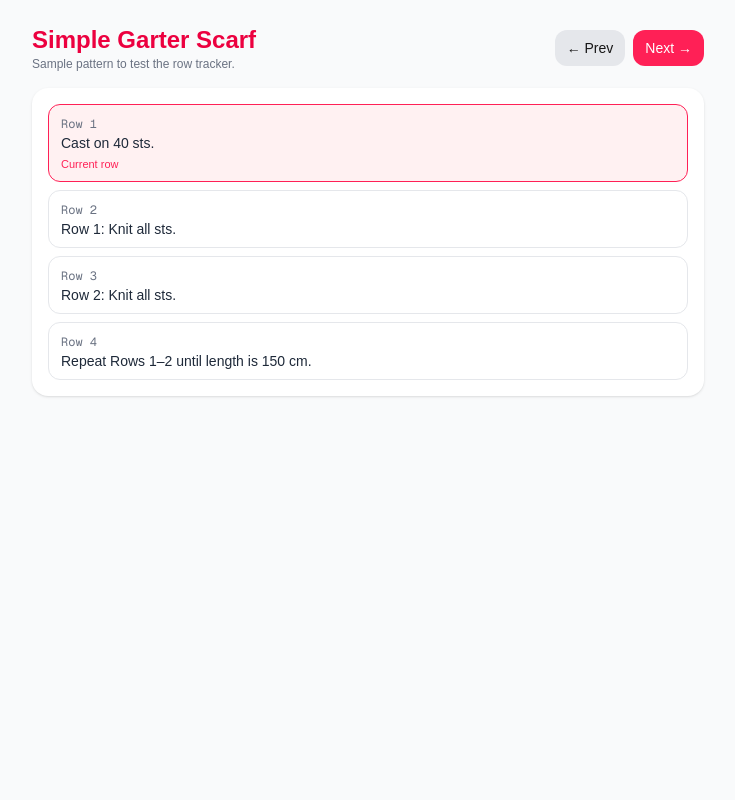
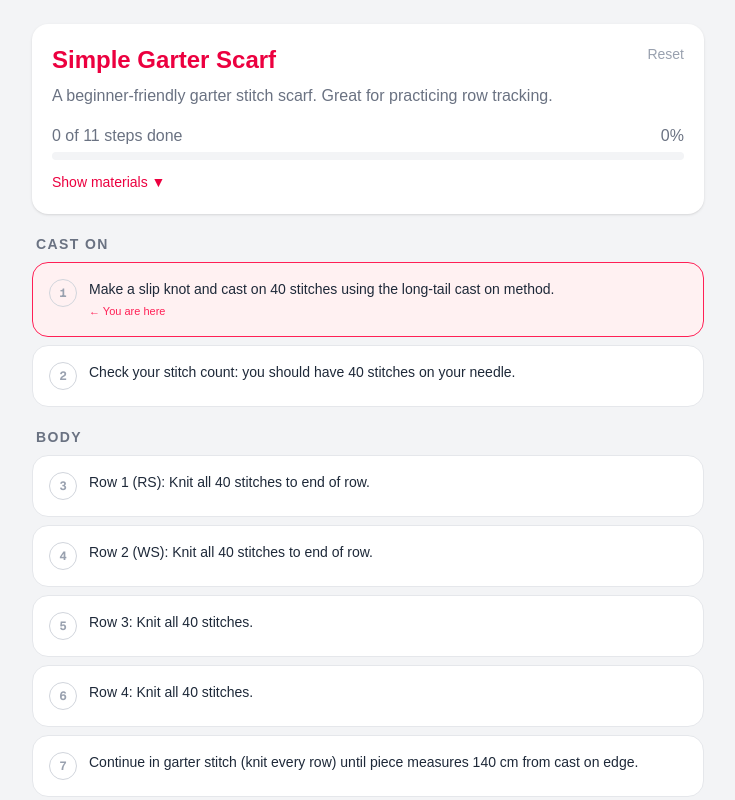
Before and after one commit to meti-guda/knit-forge, a Next.js app in the folder knit-forge/: page /patterns/sample in a window 1280 px wide. Shown: the top 800 px of the page, without its empty margins (272-1007 px from the left). Built offline with nearby package versions, Linux system fonts and the light colour scheme.

Commit message:
feat(mod-3): richer pattern tracker with sections, progress bar and done state

```diff
--- a/knit-forge/app/patterns/sample/page.tsx
+++ b/knit-forge/app/patterns/sample/page.tsx
@@ -2,104 +2,233 @@
 
 import { useState, useEffect } from "react";
 
-type PatternRow = {
-     number: number;
+type PatternStep = {
+     id: number;
+     section: string;
      instruction: string;
 };
 
-const SAMPLE_ROWS: PatternRow[] = [
-     { number: 1, instruction: "Cast on 40 sts." },
-     { number: 2, instruction: "Row 1: Knit all sts." },
-     { number: 3, instruction: "Row 2: Knit all sts." },
-     { number: 4, instruction: "Repeat Rows 1–2 until length is 150 cm." },
-];
+const PATTERN: {
+     title: string;
+     description: string;
+     materials: string[];
+     steps: PatternStep[];
+} = {
+     title: "Simple Garter Scarf",
+     description: "A beginner-friendly garter stitch scarf. Great for practicing row tracking.",
+     materials: [
+          "100g DK weight yarn",
+          "4.5mm knitting needles",
+          "Scissors + yarn needle",
+     ],
+     steps: [
+          { id: 1, section: "Cast On", instruction: "Make a slip knot and cast on 40 stitches using the long-tail cast on method." },
+          { id: 2, section: "Cast On", instruction: "Check your stitch count: you should have 40 stitches on your needle." },
+          { id: 3, section: "Body", instruction: "Row 1 (RS): Knit all 40 stitches to end of row." },
+          { id: 4, section: "Body", instruction: "Row 2 (WS): Knit all 40 stitches to end of row." },
+          { id: 5, section: "Body", instruction: "Row 3: Knit all 40 stitches." },
+          { id: 6, section: "Body", instruction: "Row 4: Knit all 40 stitches." },
+          { id: 7, section: "Body", instruction: "Continue in garter stitch (knit every row) until piece measures 140 cm from cast on edge." },
+          { id: 8, section: "Body", instruction: "Check length: lay flat and measure. Adjust by knitting more rows if needed." },
+          { id: 9, section: "Finishing", instruction: "Cast off loosely: knit 2 sts, pass first stitch over second. Repeat to end." },
+          { id: 10, section: "Finishing", instruction: "Cut yarn leaving a 15 cm tail. Pull tail through last stitch and tighten." },
+          { id: 11, section: "Finishing", instruction: "Weave in ends using a yarn needle. Block if desired." },
+     ],
+};
 
-const STORAGE_KEY = "knitforge-pattern-sample-current-row";
+const STORAGE_KEY = "knitforge-pattern-sample-progress";
 
 export default function SamplePatternPage() {
-     const [currentRow, setCurrentRow] = useState<number>(1);
+     const [mounted, setMounted] = useState(false);
+     const [currentId, setCurrentId] = useState<number>(1);
+     const [doneIds, setDoneIds] = useState<number[]>([]);
+     const [showMaterials, setShowMaterials] = useState(false);
 
      useEffect(() => {
           const saved = localStorage.getItem(STORAGE_KEY);
           if (saved) {
-               const n = parseInt(saved, 10);
-               if (!Number.isNaN(n)) setCurrentRow(n);
+               const parsed = JSON.parse(saved);
+               setCurrentId(parsed.currentId ?? 1);
+               setDoneIds(parsed.doneIds ?? []);
           }
+          setMounted(true);
      }, []);
 
      useEffect(() => {
-          localStorage.setItem(STORAGE_KEY, String(currentRow));
-     }, [currentRow]);
+          if (!mounted) return;
+          localStorage.setItem(STORAGE_KEY, JSON.stringify({ currentId, doneIds }));
+     }, [currentId, doneIds, mounted]);
+
+     const totalSteps = PATTERN.steps.length;
+     const progress = Math.round((doneIds.length / totalSteps) * 100);
 
      const goNext = () => {
-          setCurrentRow((prev) =>
-               prev < SAMPLE_ROWS[SAMPLE_ROWS.length - 1].number ? prev + 1 : prev
+          const idx = PATTERN.steps.findIndex((s) => s.id === currentId);
+          if (idx < PATTERN.steps.length - 1) {
+               const nextId = PATTERN.steps[idx + 1].id;
+               if (!doneIds.includes(currentId)) {
+                    setDoneIds((prev) => [...prev, currentId]);
+               }
+               setCurrentId(nextId);
+          }
+     };
+
+     const goPrev = () => {
+          const idx = PATTERN.steps.findIndex((s) => s.id === currentId);
+          if (idx > 0) setCurrentId(PATTERN.steps[idx - 1].id);
+     };
+
+     const jumpTo = (id: number) => setCurrentId(id);
+
+     const toggleDone = (id: number) => {
+          setDoneIds((prev) =>
+               prev.includes(id) ? prev.filter((d) => d !== id) : [...prev, id]
           );
      };
 
-     const goPrev = () => {
-          setCurrentRow((prev) => (prev > 1 ? prev - 1 : prev));
+     const resetProgress = () => {
+          setCurrentId(1);
+          setDoneIds([]);
      };
 
-     const jumpTo = (rowNumber: number) => {
-          setCurrentRow(rowNumber);
-     };
+     const sections = PATTERN.steps.reduce<Record<string, PatternStep[]>>(
+          (acc, step) => {
+               if (!acc[step.section]) acc[step.section] = [];
+               acc[step.section].push(step);
+               return acc;
+          },
+          {}
+     );
+
+     if (!mounted) {
+          return (
+               <main className="min-h-screen bg-gray-50 flex items-center justify-center">
+                    <p className="text-gray-400">Loading...</p>
+               </main>
+          );
+     }
 
      return (
-          <main className="min-h-screen bg-gray-50 p-6">
-               <div className="max-w-2xl mx-auto space-y-4">
-                    <header className="flex items-center justify-between">
+          <main className="min-h-screen bg-gray-100 p-6">
+               <div className="max-w-2xl mx-auto space-y-5">
+
+                    <div className="bg-white rounded-2xl shadow p-5">
+                         <div className="flex justify-between items-start">
                               <div>
                                    <h1 className="text-2xl font-bold text-rose-600">
-                                   Simple Garter Scarf
+                                        {PATTERN.title}
                                    </h1>
-                              <p className="text-xs text-gray-500">
-                                   Sample pattern to test the row tracker.
+                                   <p className="text-md text-gray-500 mt-2">{PATTERN.description}</p>
+                              </div>
+                              <button
+                                   onClick={resetProgress}
+                                   className="text-sm text-gray-400 hover:text-red-500"
+                              >
+                                   Reset
+                              </button>
+                         </div>
+
+                         <div className="mt-4">
+                              <div className="flex justify-between text-md text-gray-500 mb-1">
+                                   <span>{doneIds.length} of {totalSteps} steps done</span>
+                                   <span>{progress}%</span>
+                              </div>
+                              <div className="w-full bg-gray-100 rounded-full h-2">
+                                   <div
+                                        className="bg-rose-500 h-2 rounded-full transition-all duration-300"
+                                        style={{ width: `${progress}%` }}
+                                   />
+                              </div>
+                         </div>
+
+                         <button
+                              onClick={() => setShowMaterials((v) => !v)}
+                              className="mt-3 text-sm text-rose-600 hover:underline"
+                         >
+                              {showMaterials ? "Hide materials ▲" : "Show materials ▼"}
+                         </button>
+                         {showMaterials && (
+                              <ul className="mt-2 space-y-1">
+                                   {PATTERN.materials.map((m, i) => (
+                                        <li key={i} className="text-sm text-gray-600 flex gap-2">
+                                             <span className="text-rose-400">•</span> {m}
+                                        </li>
+                                   ))}
+                              </ul>
+                         )}
+                    </div>
+
+                    {Object.entries(sections).map(([section, steps]) => (
+                         <div key={section}>
+                              <h2 className="text-sm font-semibold uppercase tracking-widest text-gray-500 mb-2 px-1">
+                                   {section}
+                              </h2>
+                              <div className="space-y-2">
+                                   {steps.map((step) => {
+                                        const isCurrent = step.id === currentId;
+                                        const isDone = doneIds.includes(step.id);
+                                        return (
+                                             <div
+                                                  key={step.id}
+                                                  onClick={() => jumpTo(step.id)}
+                                                  className={[
+                                                       "cursor-pointer rounded-2xl border p-4 flex gap-3 items-start transition-all",
+                                                       isCurrent
+                                                            ? "border-rose-500 bg-rose-50"
+                                                            : isDone
+                                                                 ? "border-gray-200 bg-gray-50 opacity-90"
+                                                                 : "border-gray-200 bg-white hover:bg-gray-50",
+                                                  ].join(" ")}
+                                             >
+                                                  <button
+                                                       onClick={(e) => {
+                                                            e.stopPropagation();
+                                                            toggleDone(step.id);
+                                                       }}
+                                                       className={[
+                                                            "min-w-[28px] h-7 rounded-full text-xs font-mono font-bold flex items-center justify-center border",
+                                                            isDone
+                                                                 ? "bg-rose-500 border-rose-500 text-white "
+                                                                 : "border-gray-300 text-gray-400",
+                                                       ].join(" ")}
+                                                  >
+                                                       {isDone ? "✓" : step.id}
+                                                  </button>
+
+                                                  <div>
+                                                       <p className={["text-sm", isDone ? "line-through text-gray-400 " : "text-gray-800"].join(" ")}>
+                                                            {step.instruction}
                                                        </p>
+                                                       {isCurrent && (
+                                                            <span className="text-[11px] text-rose-500 mt-1 block">
+                                                                 ← You are here
+                                                            </span>
+                                                       )}
                                                   </div>
-                         <div className="flex gap-2">
+                                             </div>
+                                        );
+                                   })}
+                              </div>
+                         </div>
+                    ))}
+
+                    <div className="flex justify-between pb-6">
                          <button
                               onClick={goPrev}
-                                   className="px-3 py-2 rounded-xl bg-gray-200 text-sm hover:bg-gray-300"
+                              className="px-5 py-2 rounded-xl bg-gray-300 text-sm font-semibold text-white hover:bg-gray-400 border border-gray-400"
                          >
-                                   ← Prev
+                              ←  Prev
                          </button>
                          <button
                               onClick={goNext}
-                                   className="px-3 py-2 rounded-xl bg-rose-500 text-sm text-white hover:bg-rose-600"
+                              className="px-5 py-2 rounded-xl border border-rose-500 bg-rose-400 text-white text-sm font-semibold hover:bg-rose-600"
                          >
-                                   Next →
+                              {currentId === PATTERN.steps[PATTERN.steps.length - 1].id
+                                   ? "Finish 🎉"
+                                   : "Next →"}
                          </button>
                     </div>
-                    </header>
 
-                    <section className="bg-white rounded-2xl shadow p-4 space-y-2">
-                         {SAMPLE_ROWS.map((row) => {
-                              const isCurrent = row.number === currentRow;
-                              return (
-                                   <button
-                                        key={row.number}
-                                        onClick={() => jumpTo(row.number)}
-                                        className={[
-                                             "w-full text-left px-3 py-2 rounded-xl border text-sm",
-                                             isCurrent
-                                                  ? "border-rose-500 bg-rose-50"
-                                                  : "border-gray-200 hover:bg-gray-50",
-                                        ].join(" ")}
-                                   >
-                                        <span className="font-mono text-xs text-gray-500">
-                                             Row {row.number}
-                                        </span>
-                                        <p className="text-gray-800">{row.instruction}</p>
-                                        {isCurrent && (
-                                             <p className="text-[11px] text-rose-500 mt-1">
-                                                  Current row
-                                             </p>
-                                        )}
-                                   </button>
-                              );
-                         })}
-                    </section>
                </div>
           </main>
      );
```
Lines whose indentation alone changed are shown as unchanged.
